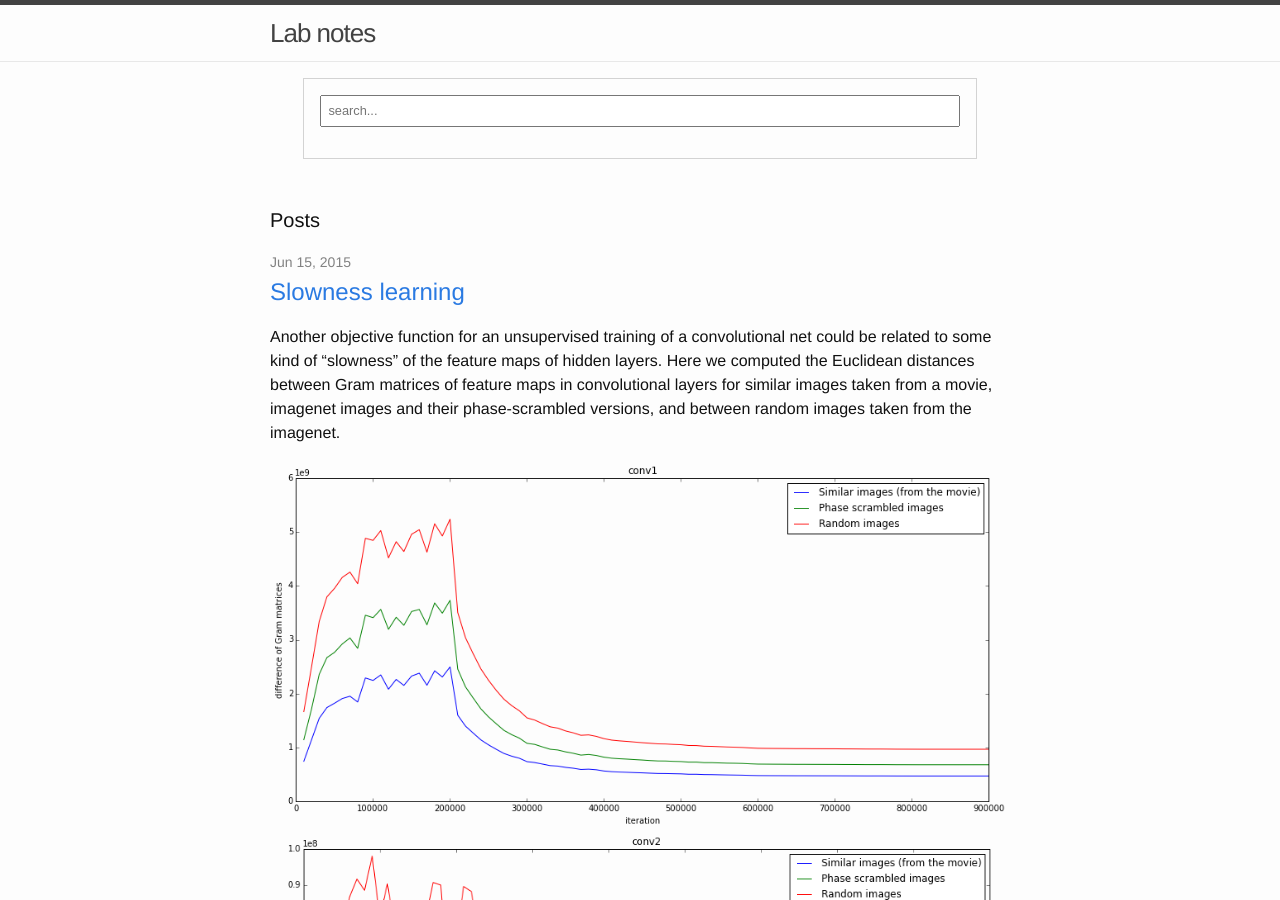
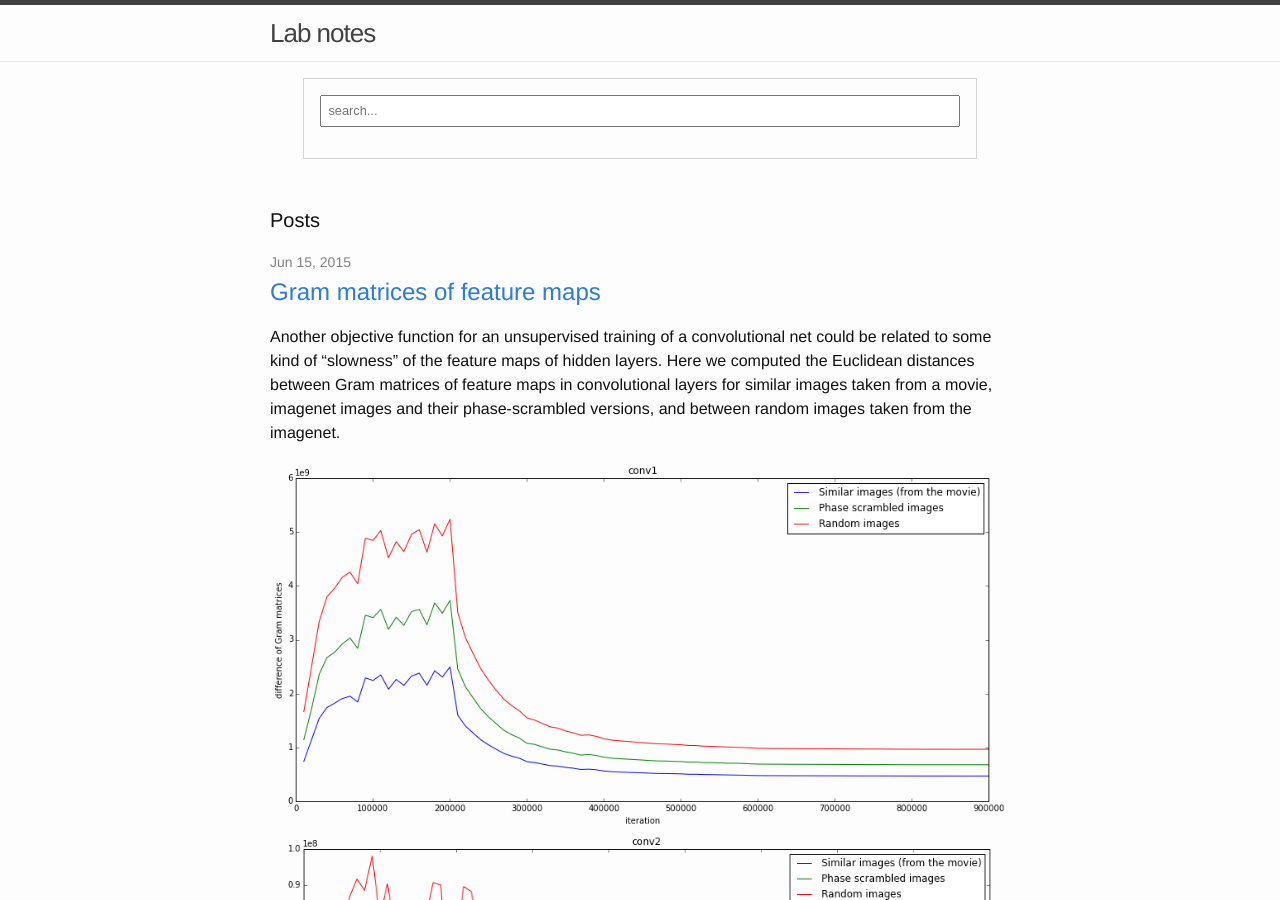
Before and after one commit to ivust/blog, a Jekyll site: the page built from index.html, in a window 1280 px wide and 900 px high. Built offline with Jekyll 4.4.1, drawn with Linux system fonts in a browser that asks for light colours; formulas are drawn with MathJax 3.

Commit message:
add new post

```diff
--- a/_posts/2015-06-15-Gram-matrices-of-feature-maps.md
+++ b/_posts/2015-06-15-Gram-matrices-of-feature-maps.md
@@ -1,6 +1,6 @@
 ---
 layout: post
-title:  "Slowness learning"
+title:  "Gram matrices of feature maps"
 comments: true
 date:   2015-06-15 22:51:00
 ---
```
